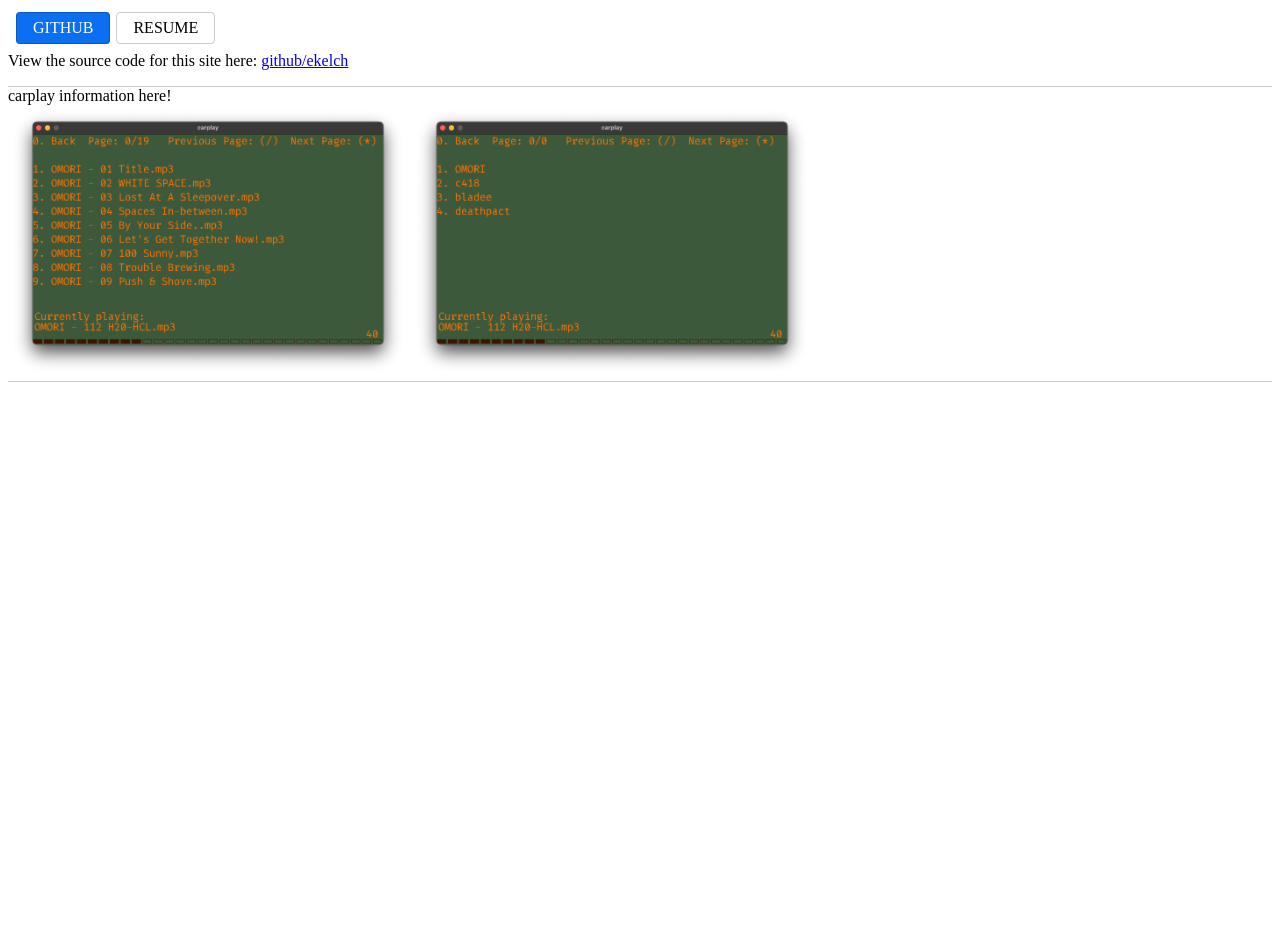
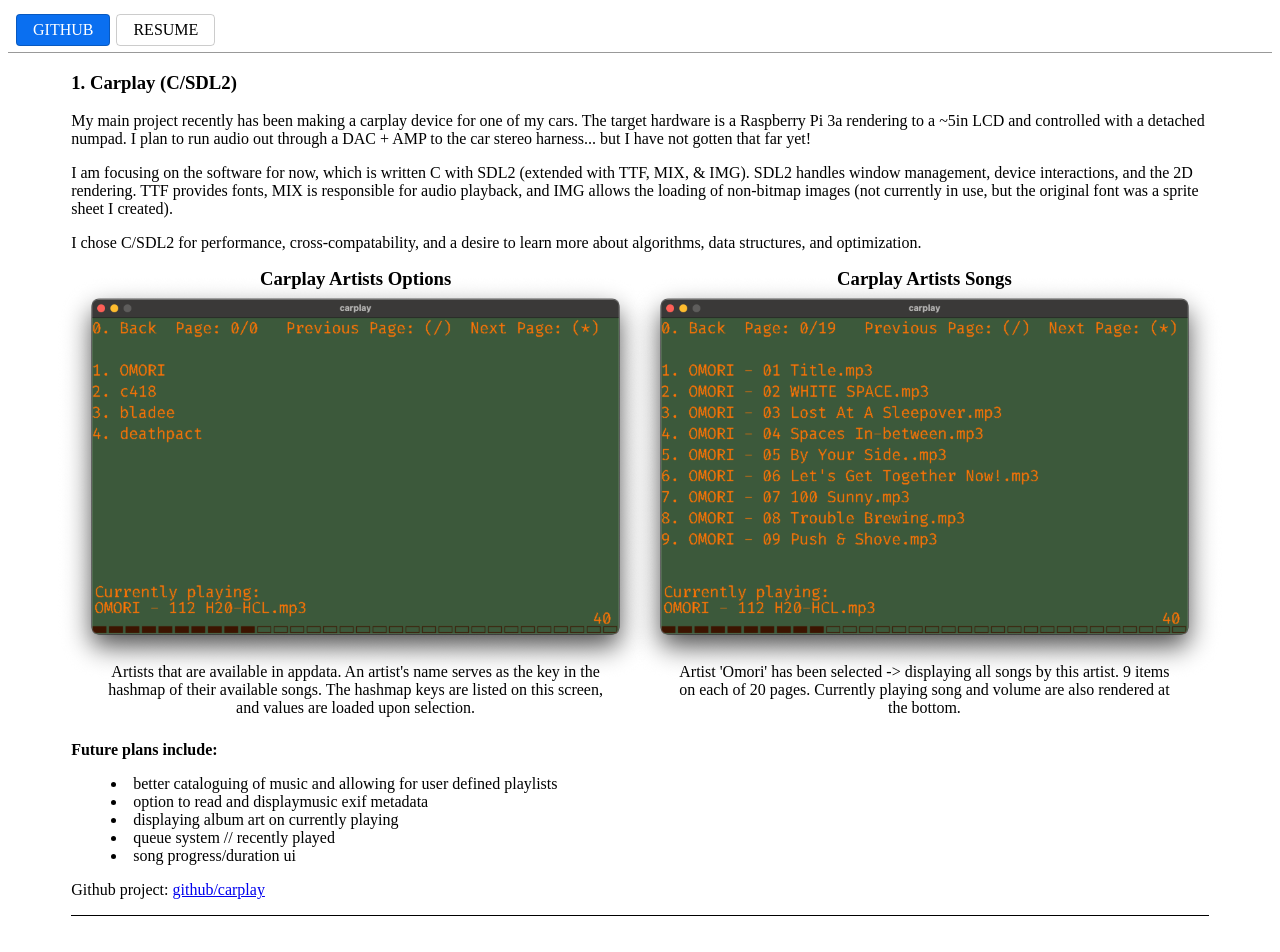
Before and after one commit to ekelch/evankel.ch, a SvelteKit app: page /about in a window 1280 px wide. Shown: the top 952 px of the page. Before the commit the page ends 800 px from the top, so only its background shows below. Built offline with nearby package versions, Linux system fonts and the light colour scheme.

Commit message:
added actual about page with projects information and a few helping components

```diff
--- /dev/null
+++ b/src/components/ImagePlus.svelte
@@ -0,0 +1,34 @@
+<script lang="ts">
+    export let src: any;
+    export let alt: string;
+    export let title: string;
+    export let description: string | undefined = undefined;
+</script>
+
+<div class="img-plus-container">
+    <h3>{title}</h3>
+    <img {src} {alt}/>
+    {#if description}
+        <p>{description}</p>
+    {/if}
+</div>
+
+<style lang="css">
+    h3 {
+        margin: 0 32px;
+    }
+    p {
+        margin: -4px 32px 0;
+    }
+    .img-plus-container {
+        min-width: 0;
+        display: flex;
+        flex-direction: column;
+        text-align: center;
+    }
+    img {
+        min-height: 0;
+        margin: -16px;
+        object-fit: contain;
+    }
+</style>
--- a/src/components/draggable.svelte
+++ b/src/components/draggable.svelte
@@ -65,7 +65,7 @@
 	width: {maximize ? windowWidth : a.w}px;
 	height: {maximize ? windowHeight : a.h}px;
 	z-index: {a.show ? a.z : -1};
-	user-select: {dragging ? 'none' : 'initial'};
+	user-select: {dragging || resizing ? 'none' : 'initial'};
 	"
 >
 	<div id="window-header">
@@ -99,10 +99,8 @@
 		border: 1px solid rgba(0, 0, 0, 0.5);
 		border-radius: 4px;
 		box-shadow: 1px 1px 10px rgba(0, 0, 0, 0.3);
-		text-align: center;
 
 		border: 1px solid black;
-		overflow: clip;
 	}
 
 	#window-header {
@@ -121,6 +119,8 @@
 	.window-contents {
 		all: unset;
 		flex: 1;
+		overflow-y: auto;
+		overflow-x: clip;
 	}
 
 	#drag-handle {
--- a/src/routes/about/about.svelte
+++ b/src/routes/about/about.svelte
@@ -6,7 +6,7 @@
 	let selected: string = tabs[0];
 </script>
 
-<div id="outer">
+<div id="about-outer">
 	<div id="tab-container">
 		{#each tabs as tab}
 			<button class="tab" class:selected={tab === selected} on:click={() => selected = tab}>{tab}</button>
@@ -15,8 +15,8 @@
 	<div id="tab-content">
 		{#if selected === tabs[0]}
 			<div id="github-projects">
+				<Carplay />
 				<Site />
-				<Carplay />
 			</div>
 		{:else if selected === tabs[1]}
 			<iframe src={resumePdf} title="resume" />
@@ -25,18 +25,20 @@
 </div>
 
 <style>
-	#outer {
+	#about-outer {
 		display: flex;
 		flex-direction: column;
-		height: 97vh;
+		height: 100%;
 	}
 	#tab-container {
 		display: flex;
 		gap: 6px;
-		padding: 4px 8px 8px;
+		padding: 6px 8px;
+		border-bottom: 1px solid rgba(0,0,0,0.4);
 	}
 	#tab-content {
 		flex: 1;
+		overflow-y: auto;
 	}
 	#tab-content > iframe {
 		height: 100%;
@@ -46,6 +48,7 @@
 		display: flex;
 		flex-direction: column;
 		gap: 16px;
+		padding: 0 5%;
 	}
 	.tab {
 		all: unset;
--- a/src/routes/about/carplay.svelte
+++ b/src/routes/about/carplay.svelte
@@ -1,24 +1,60 @@
 <script lang="ts">
     import songsImg from "../../lib/assets/about/songs.png"
     import artistsImg from "../../lib/assets/about/artists.png"
+    import ImagePlus from "../../components/ImagePlus.svelte";
 </script>
 
 <div id="carplay-container">
-    carplay information here!
+    <h3>1. Carplay (C/SDL2)</h3>
+    <p>My main project recently has been making a carplay device for one of my cars.
+        The target hardware is a Raspberry Pi 3a rendering to a ~5in LCD and controlled with a detached numpad. I plan
+        to run audio out through a DAC + AMP to the car stereo harness... but I have not gotten that far yet!
+    </p>
+    <p>I am focusing on the software for now, which is written C with SDL2 (extended with TTF, MIX, & IMG).
+        SDL2 handles window management, device interactions, and the 2D rendering. TTF provides fonts,
+        MIX is responsible for audio playback, and IMG allows the loading of non-bitmap images (not currently in use, but the original font was a sprite sheet I created).
+    </p>
+    <p>
+        I chose C/SDL2 for performance, cross-compatability, and a desire to learn more about algorithms, data structures, and optimization.
+    </p>
+
     <div id="carplay-imgs">
-        <img src={songsImg} alt="carplay songs example"/>
-        <img src={artistsImg} alt="carplay artists example"/>
+        <ImagePlus src={artistsImg} alt="carplay artists example" title="Carplay Artists Options" description="Artists that are available in appdata. An artist's name serves as the key in the hashmap of their available songs. The hashmap keys are listed on this screen, and values are loaded upon selection." />
+        <ImagePlus src={songsImg} alt="carplay artists example" title="Carplay Artists Songs" description="Artist 'Omori' has been selected -> displaying all songs by this artist. 9 items on each of 20 pages. Currently playing song and volume are also rendered at the bottom." />
     </div>
+
+    <div id="future-plans">
+        <h4>Future plans include: </h4>
+        <ul>
+            <li>better cataloguing of music and allowing for user defined playlists</li>
+            <li>option to read and displaymusic exif metadata</li>
+            <li>displaying album art on currently playing</li>
+            <li>queue system // recently played</li>
+            <li>song progress/duration ui</li>
+        </ul>
+    </div>
+    <p>Github project:
+        <a target="_blank" href="https://github.com/ekelch/carplay">github/carplay</a>
+    </p>
 </div>
 
 <style lang="css">
     #carplay-container {
-        border: 1px solid rgba(0, 0, 0, 0.2);
-        border-left: 0;
-        border-right: 0;
+        border-bottom: 1px solid black;
     }
-
-    #carplay-imgs > img {
-        width: 400px;
+    p {
+        margin-bottom: 16px;
+    }
+    #carplay-imgs {
+        display: flex;
+    }
+    #future-plans {
+        margin: 24px auto 0;
+    }
+    #future-plans > h4 {
+        margin: 0;
+    }
+    #future-plans > ul {
+        list-style: inside;
     }
 </style>
--- a/src/routes/about/site.svelte
+++ b/src/routes/about/site.svelte
@@ -1,4 +1,12 @@
 <div>
-    View the source code for this site here:
-    <a target="_blank" href="https://github.com/ekelch/evankel.ch">github/ekelch</a>
+    <h3>2. evankel.ch (Svelte/TS)</h3>
+    <p>This website:
+        <a target="_blank" href="https://github.com/ekelch/evankel.ch">github/ekelch</a>
+    </p>
+    <p>This website is currently in development as a playground or showcase of other things I am working on.</p>
+    <p>I use React + Angular at work so decided to try Svelte for this. So far I enjoy it the most, but perhaps that is
+        only because I am doing this for fun and not for work:) However, it is pretty easy to learn
+        and has some nice shorthand syntax for things like props, binding, and reactivity that I enjoy.
+    </p>
+    <p>Not exactly sure what the end goal is! Just trying to update as I go and think of things.</p>
 </div>
```
Also changed, not shown: src/routes/+page.svelte (+12 -16 lines).
